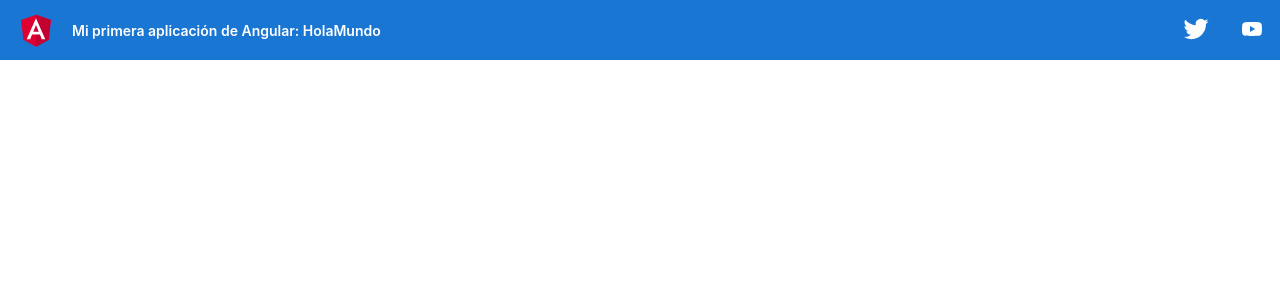
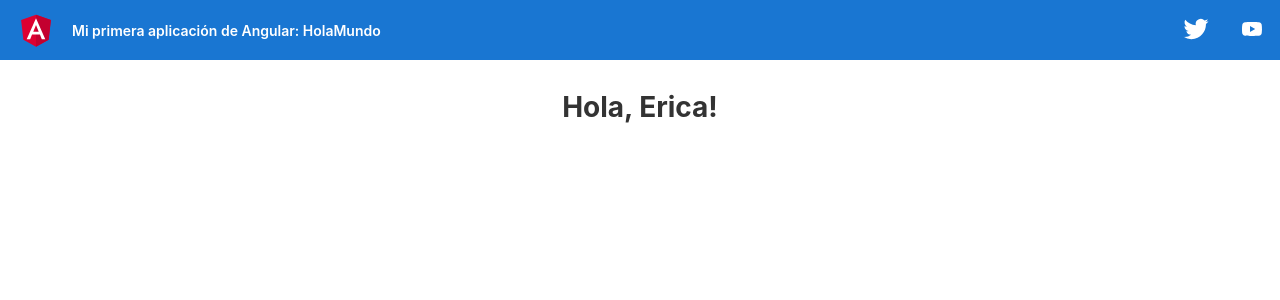
Before and after one commit to ericaarenas/ob-angular, an Angular app in the folder HolaMundo/: page / in a window 1280 px wide. Shown: the top 300 px of the page. Built offline with nearby package versions, Linux system fonts and the light colour scheme.

Commit message:
new change on content

```diff
--- a/HolaMundo/src/app/app.component.html
+++ b/HolaMundo/src/app/app.component.html
@@ -326,7 +326,7 @@
 </div>
 
 <div class="content" role="main">
-
+  <h1>Hola, {{ nombre }}!</h1>
 
 
 </div>
```
